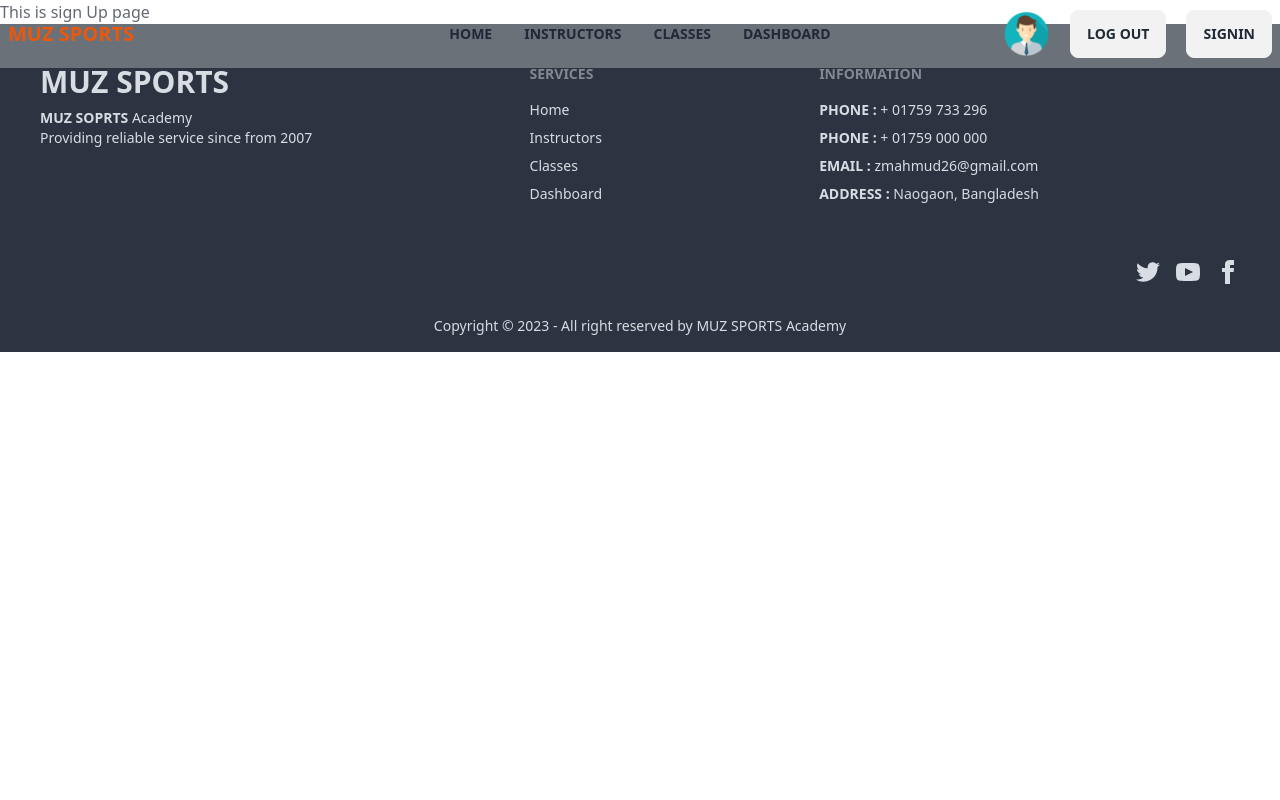
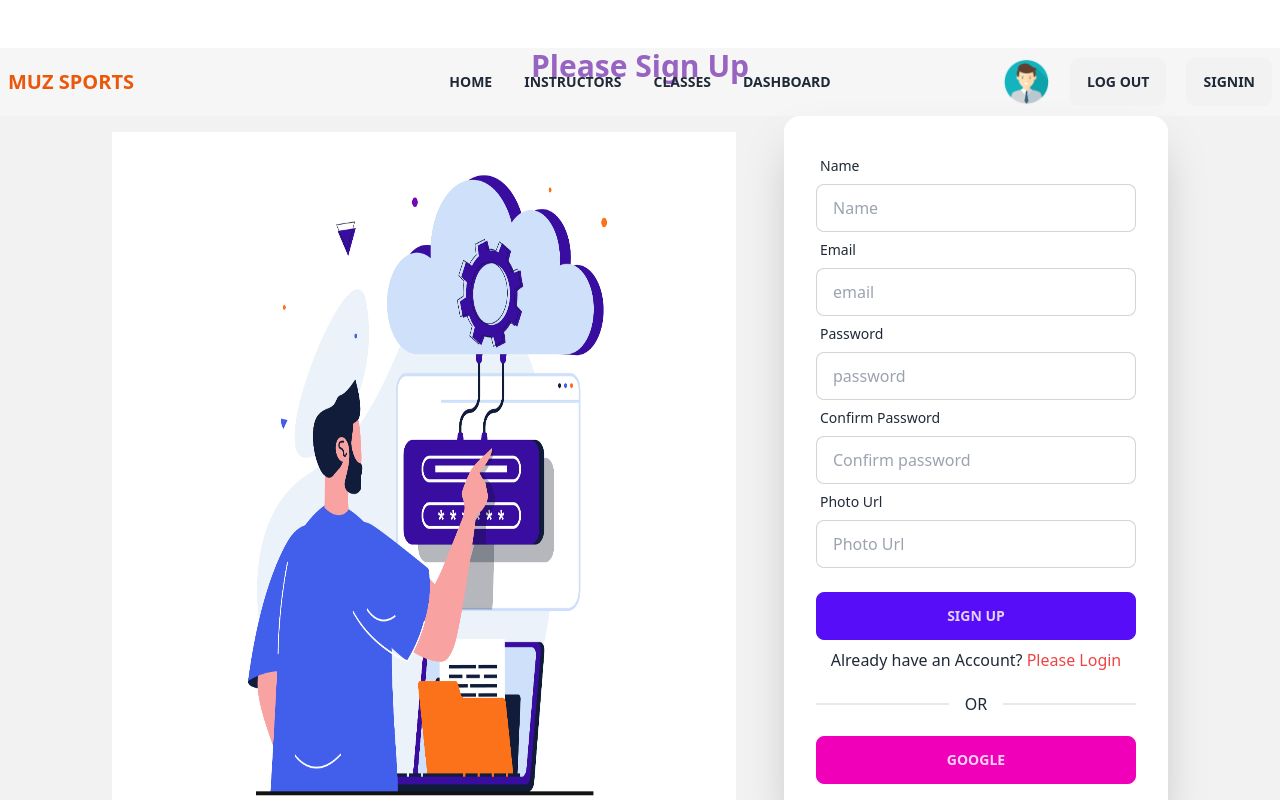
Before and after one commit to mahmud123064/muz-sports-client, a React (Vite) app: page /signup in a window 1280 px wide. Shown: the top 800 px of the page. Built offline with nearby package versions, Linux system fonts and the light colour scheme.

Commit message:
use hook form added on signup page

```diff
--- a/index.html
+++ b/index.html
@@ -4,7 +4,7 @@
     <meta charset="UTF-8" />
     <link rel="icon" type="image/svg+xml" href="/vite.svg" />
     <meta name="viewport" content="width=device-width, initial-scale=1.0" />
-    <title>Vite + React</title>
+    <title>MUZ SPORTS</title>
   </head>
   <body>
     <div id="root"></div>
--- a/package.json
+++ b/package.json
@@ -16,6 +16,7 @@
     "react": "^18.2.0",
     "react-awesome-slider": "^4.1.0",
     "react-dom": "^18.2.0",
+    "react-hook-form": "^7.44.3",
     "react-router-dom": "^6.12.0",
     "sort-by": "^1.2.0",
     "swiper": "^9.3.2"
--- a/src/Pages/Shared/Navbar/Navbar.jsx
+++ b/src/Pages/Shared/Navbar/Navbar.jsx
@@ -14,7 +14,7 @@ const Navbar = () => {
 
     return (
         <>
-            <div className="navbar bg-base-100 max-w-screen-xl fixed z-10 bg-opacity-30">
+            <div className="navbar bg-base-100 max-w-screen-xl fixed z-10 bg-opacity-30 ">
                 <div className="navbar-start">
                     <div className="dropdown">
                         <label tabIndex={0} className="btn btn-ghost lg:hidden">
--- a/src/Pages/SignUp/SignUp.jsx
+++ b/src/Pages/SignUp/SignUp.jsx
@@ -1,9 +1,137 @@
+
+import { Link } from 'react-router-dom';
+import login_img from '../../../public/login_img.jpg'
+import { useForm } from 'react-hook-form';
 
 
 const SignUp = () => {
+    const { register, handleSubmit, reset, formState: { errors } } = useForm();
+
+    const onSubmit = data => {
+        console.log(data);
+    }
+
+    console.log("example");
+
+
+
     return (
-        <div>
-            <h3>This is sign Up page</h3>
+        <div className='mb-12 mt-12'>
+            <div className="hero min-h-screen bg-base-200">
+
+                <div>
+                    <h3 className='text-center text-3xl font-semibold text-purple-800 '>Please Sign Up</h3>
+                    <div className="hero-content flex-col lg:flex-row-reverse">
+
+                        <div className="card flex-shrink-0 md:w-1/2 max-w-sm shadow-2xl bg-base-100 ms-8">
+                            <div className="card-body">
+                                <form onSubmit={handleSubmit(onSubmit)}>
+
+                                    <div className="form-control">
+                                        <label className="label">
+                                            <span className="label-text">Name</span>
+                                        </label>
+                                        <input type="text" name='name'
+                                            {...register("name", { required: true })}
+                                            placeholder="Name" className="input input-bordered" />
+                                    </div>
+
+                                    <div className="form-control">
+                                        <label className="label">
+                                            <span className="label-text">Email</span>
+                                        </label>
+                                        <input type="email" name='email'
+                                            {...register("email", { required: true })}
+                                            placeholder="email" className="input input-bordered" />
+                                    </div>
+
+                                    {/* <div className="form-control">
+                                        <label className="label">
+                                            <span className="label-text">Password</span>
+                                        </label>
+                                        <input type="password" name='password' placeholder="password" className="input input-bordered" />
+                                    </div> */}
+
+                                    <div className="form-control">
+                                        <label className="label">
+                                            <span className="label-text">Password</span>
+                                        </label>
+                                        <input type="password" {...register("password",
+                                            {
+                                                required: true,
+                                                minLength: 6,
+                                                maxLength: 20,
+                                                pattern: /(?=.*[A-Z])(?=.*[!@#$&*])(?=.*[0-9])(?=.*[a-z].*)/
+                                            })} name="password" placeholder="password" className="input input-bordered" />
+                                        {errors.password && <span className="text-red-500">Password  is required</span>}
+
+                                        {errors.password?.type === 'minLength' && <p role="alert">Password must have 6 characters</p>}
+
+                                        {errors.password?.type === 'maxLength' && <p role="alert">Password must have less than 20 characters</p>}
+
+                                        {errors.password?.type === 'pattern' && <p role="alert">Password must have one lower case one upper case, one number and one special character</p>}
+                                    </div>
+
+                                    <div className="form-control">
+                                        <label className="label">
+                                            <span className="label-text">Confirm Password</span>
+                                        </label>
+                                        <input type="password" name='confirmPassword'
+                                         {...register("confirmPassword", { required: true })}
+                                        placeholder="Confirm password" className="input input-bordered" />
+                                    </div>
+
+                                    {/* <div className="form-control">
+                                        <label className="label">
+                                            <span className="label-text">Confirm Password</span>
+                                        </label>
+                                        <input type="Password" {...register("confirmPassword",
+                                            {
+                                                required: true,
+                                                minLength: 6,
+                                                maxLength: 20,
+                                                pattern: /(?=.*[A-Z])(?=.*[!@#$&*])(?=.*[0-9])(?=.*[a-z].*)/
+                                            })} name="password" placeholder="password" className="input input-bordered" />
+                                        {errors.password && <span className="text-red-500">Password  is required</span>}
+
+                                        {errors.password?.type === 'minLength' && <p role="alert">Password must have 6 characters</p>}
+
+                                        {errors.password?.type === 'maxLength' && <p role="alert">Password must have less than 20 characters</p>}
+
+                                        {errors.password?.type === 'pattern' && <p role="alert">Password must have one lower case one upper case, one number and one special character</p>}
+                                    </div> */}
+
+
+                                    <div className="form-control">
+                                        <label className="label">
+                                            <span className="label-text">Photo Url</span>
+                                        </label>
+                                        <input type="text" name='photoURL'
+                                            {...register("photoURL", { required: true })}
+                                            placeholder="Photo Url" className="input input-bordered" />
+                                    </div>
+
+                                    <div className="form-control mt-6">
+                                        <input className="btn btn-primary" type="submit" value="Sign Up" />
+                                    </div>
+
+                                </form>
+                                <p className='text-center'>Already have an Account?<span className='text-red-500 '><Link to='/login'> Please Login</Link></span></p>
+
+                                <div className="divider">OR</div>
+
+                                <button className='btn btn-secondary'>Google</button>
+                            </div>
+                        </div>
+
+                        <div className="text-center lg:text-left mt-8 md:w-1/2">
+
+                            <img className='h-[700px]' src={login_img} alt="" />
+                        </div>
+
+                    </div>
+                </div>
+            </div>
         </div>
     );
 };
```
Also changed, not shown: 1 other file (tests, documents, lock files or other folders).
